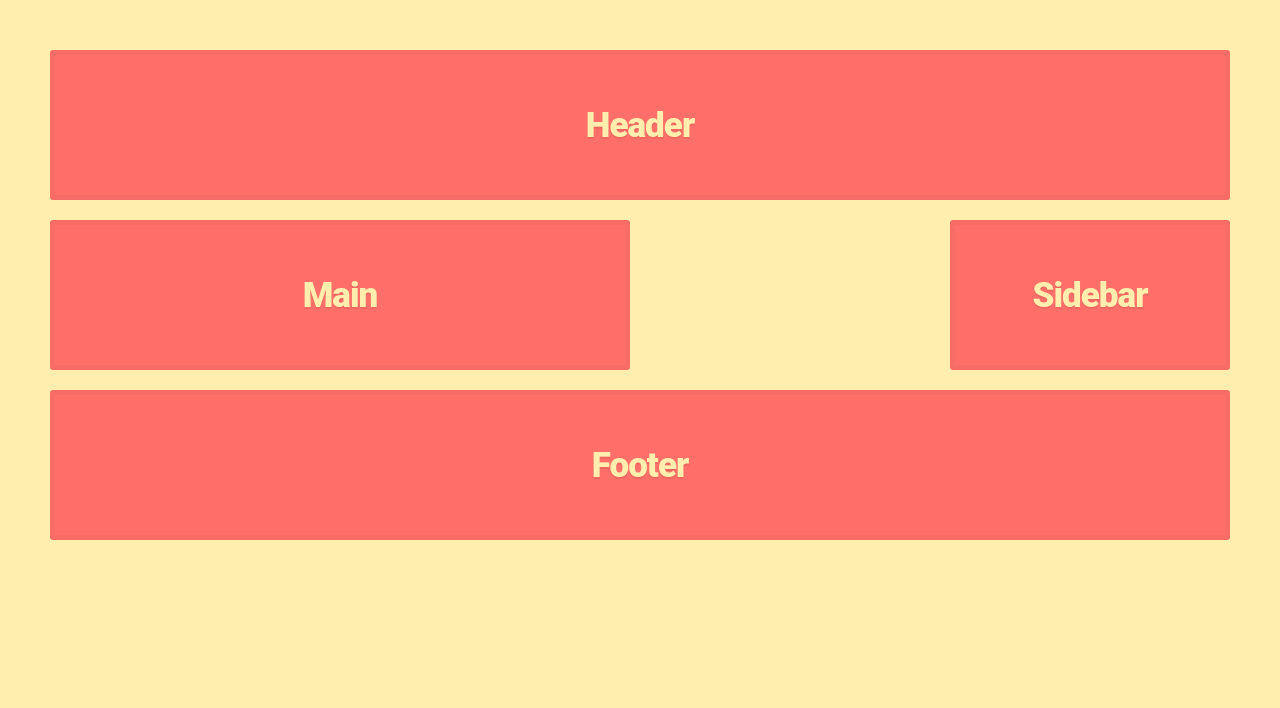
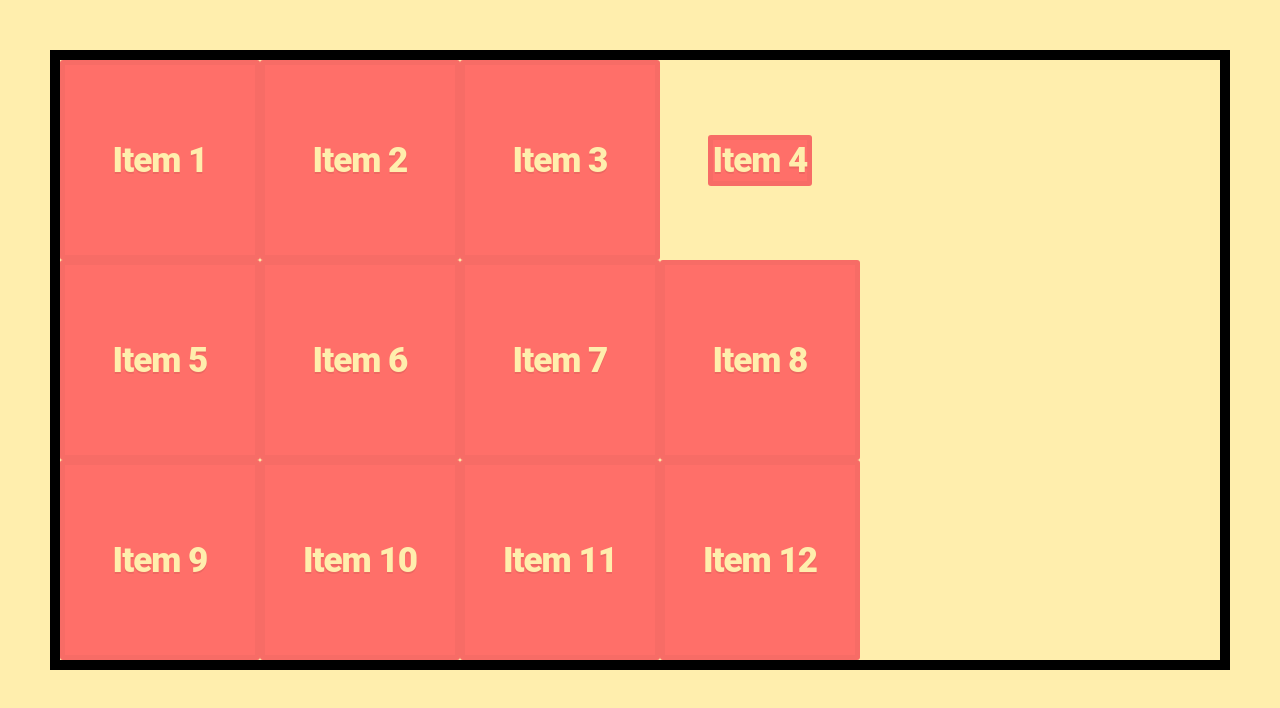
Before and after one commit to IrynaSlavinska/grid-study, a plain HTML site: page index.html in a window 1280 px wide. Drawn offline with Linux system fonts and the light colour scheme.

Commit message:
Grid Alignment and Justification

```diff
--- a/index.html
+++ b/index.html
@@ -98,12 +98,27 @@
         <div class="grid-item">item 4</div>
     </div> -->
 
-    <!--* Nine block -->
-    <div class="container-nine">
+    <!-- <div class="container-nine">
         <header class="grid-item header">Header</header>
         <aside class="grid-item sidebar">Sidebar</aside>
         <main class="grid-item main">Main</main>
         <footer class="grid-item footer">Footer</footer>
+    </div> -->
+
+    <!--* Ten block -->
+    <div class="container-ten">
+        <div class="grid-item">Item 1</div>
+        <div class="grid-item">Item 2</div>
+        <div class="grid-item">Item 3</div>
+        <div class="grid-item item-4">Item 4</div>
+        <div class="grid-item">Item 5</div>
+        <div class="grid-item">Item 6</div>
+        <div class="grid-item">Item 7</div>
+        <div class="grid-item">Item 8</div>
+        <div class="grid-item">Item 9</div>
+        <div class="grid-item">Item 10</div>
+        <div class="grid-item">Item 11</div>
+        <div class="grid-item">Item 12</div>
     </div>
 </body>
 
--- a/styles.css
+++ b/styles.css
@@ -138,3 +138,22 @@
         ;
     }
 }
+
+/** Ten block */
+.container-ten {
+    display: grid;
+    grid-template-columns: repeat(4, 200px);
+    grid-template-rows: repeat(3, 200px);
+    border: 10px solid #000000;
+
+    /* justify-items: stretch; */
+    /* align-items: stretch; */
+    /* justify-content: space-evenly; */
+    /* height: 800px; */
+    /* align-content: space-between; */
+}
+
+.item-4 {
+    justify-self: center;
+    align-self: center;
+}
```
Also changed, not shown: 1 other file.
